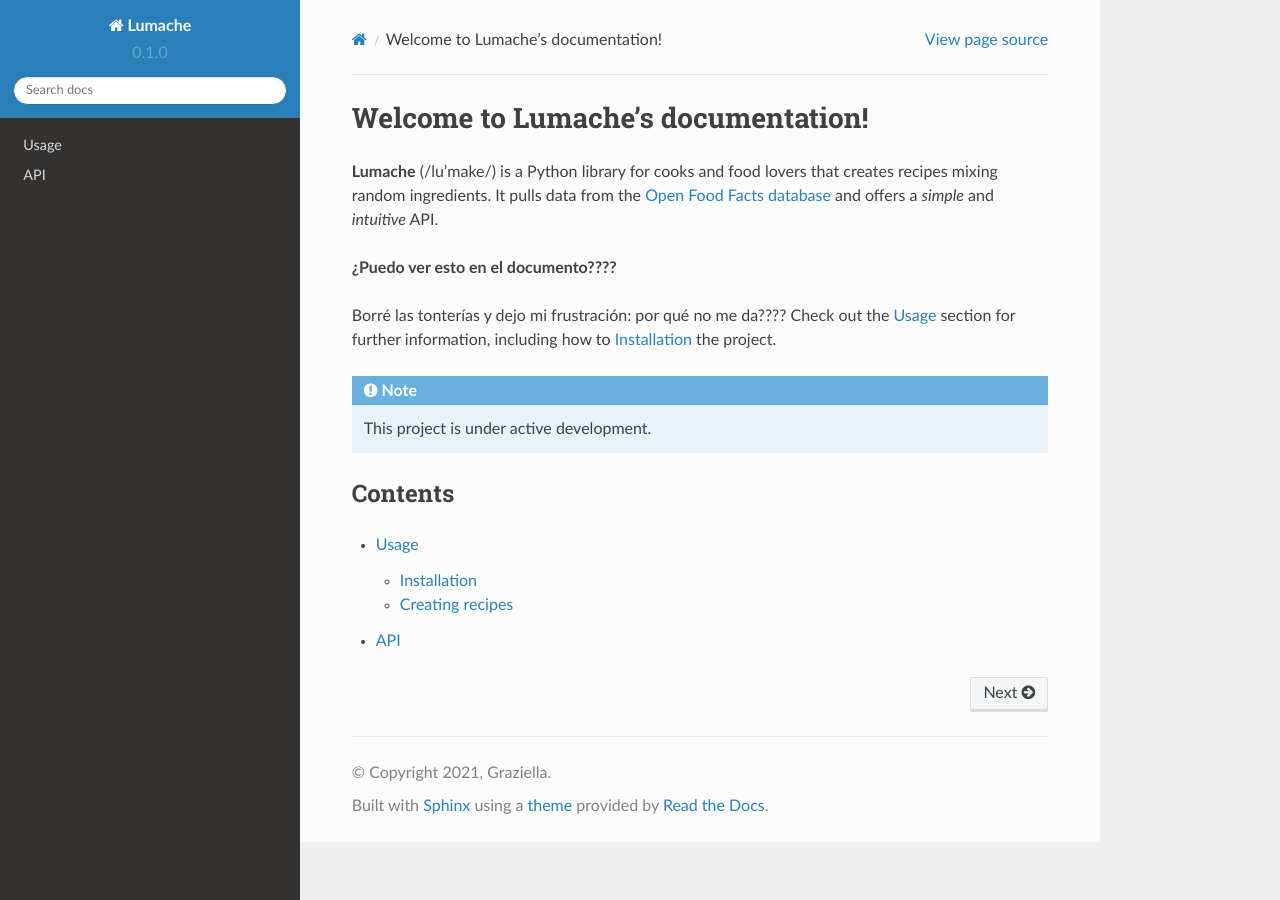
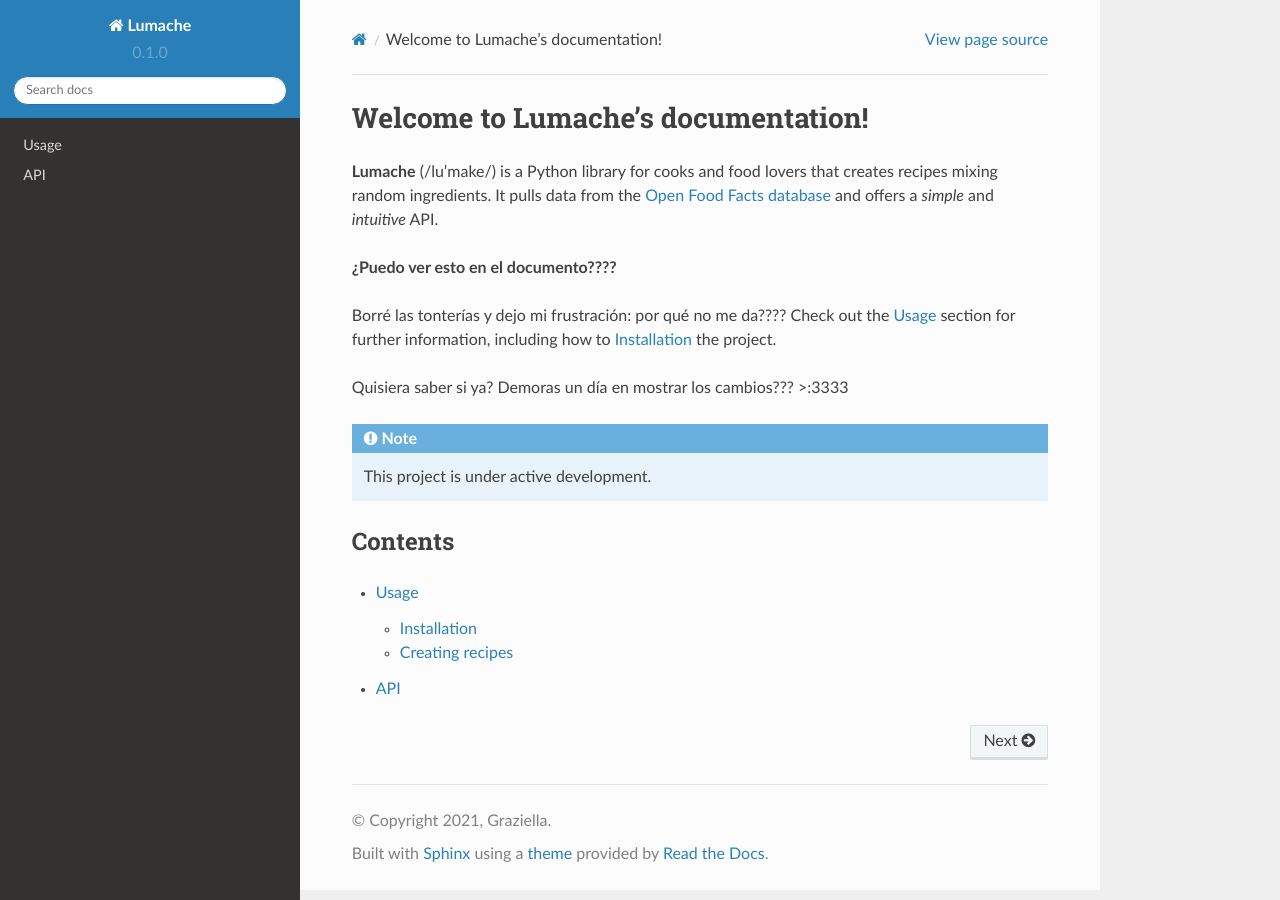
Before and after one commit to LauMi7777/Mi-intento-455, a Sphinx documentation site: the page built from docs/source/index.rst, in a window 1280 px wide. Built offline with Sphinx 7.4.7 and the Read the Docs theme 2.0.0, drawn with Linux system fonts in a browser that asks for light colours.

Commit message:
Update index.rst

```diff
--- a/docs/source/index.rst
+++ b/docs/source/index.rst
@@ -12,6 +12,8 @@ Borré las tonterías y dejo mi frustración: por qué no me da????
 Check out the :doc:`usage` section for further information, including
 how to :ref:`installation` the project.
 
+Quisiera saber si ya? Demoras un día en mostrar los cambios??? >:3333
+
 .. note::
 
    This project is under active development.
```
